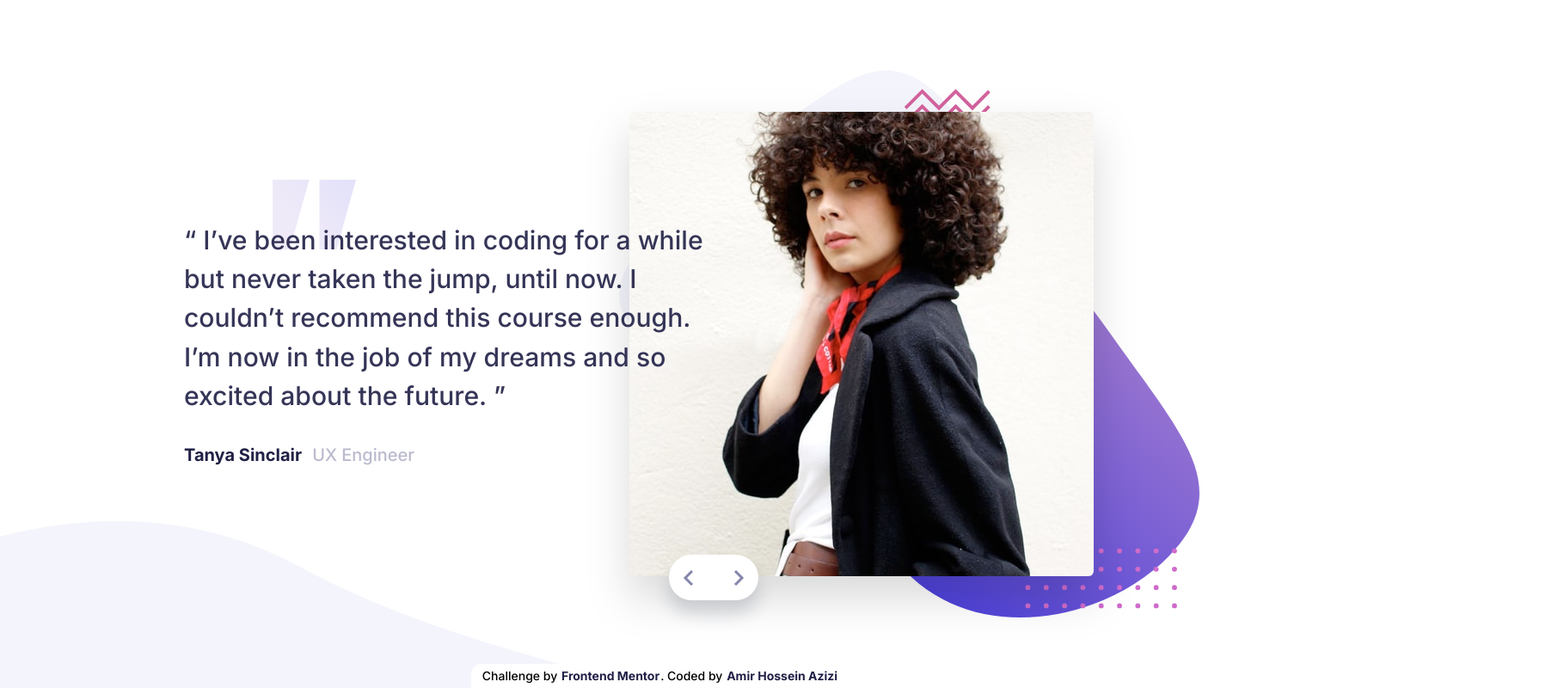
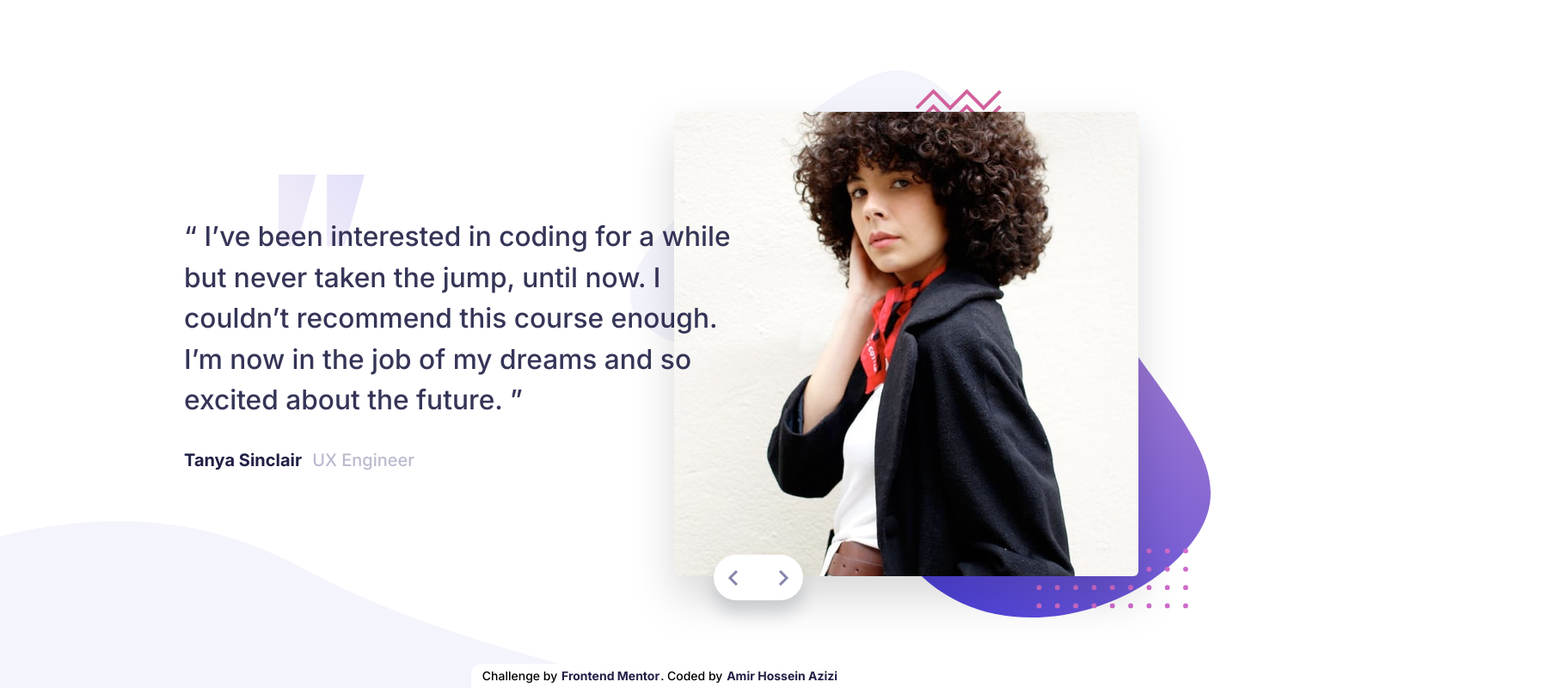
Before and after one commit to amirhazizi/coding-bootcamp-testimonials-slider, a website with bundled scripts: page index.html in a window 1536 px wide. Shown: the whole page at 86% size, 1812 px wide, since content can reach past the window. Built offline with nearby package versions, Linux system fonts and the light colour scheme.

Commit message:
update README.md

```diff
--- a/css/input.css
+++ b/css/input.css
@@ -35,15 +35,15 @@ main {
 }
 
 .user-text p {
-    font-size: 1.05rem;
+    font-size: 1.01rem;
 }
 
 /* avatars classes */
 .avatar {
     opacity: 0;
     visibility: hidden;
-    transform: translateX(100%);
-    transition: all 550ms;
+    transform: translateX(30%);
+    transition: all 550ms ease-in-out;
 }
 
 .avatar.active {
@@ -53,11 +53,11 @@ main {
 }
 
 .avatar.last {
-    transform: translateX(-100%);
+    transform: translateX(-30%);
 }
 
 .avatar.next {
-    transform: translateX(100%);
+    transform: translateX(30%);
 }
 
 /* footer */
@@ -110,14 +110,14 @@ footer {
 
 @media (min-width:1440px) {
     .user-text {
-        margin-right: -17rem;
+        margin-right: -15.5rem;
     }
 
     .user-text p {
-        font-size: 1.88rem;
+        font-size: 1.98rem;
     }
 
     .user-avatar {
-        width: 65rem;
+        width: 58rem;
     }
 }
--- a/index.html
+++ b/index.html
@@ -51,7 +51,7 @@
       </div>
       <!-- user text -->
       <div
-        class="user-text text-center space-y-8 px-4 py-8 text-clDarkBlue w-5/6 mx-auto md:text-left md:py-12 md:px-10 lg:px-16 xl:px-24"
+        class="user-text text-center space-y-8 py-8 text-clDarkBlue w-5/6 mx-auto md:text-left md:py-12 md:px-10 lg:px-16 xl:px-24"
       >
         <!-- text -->
         <p class="user-desc opacity-90 font-normal"></p>
```
Also changed, not shown: README.md, css/styles.css, images/screenshot-1.png (added), images/screenshot-2.png (added).
